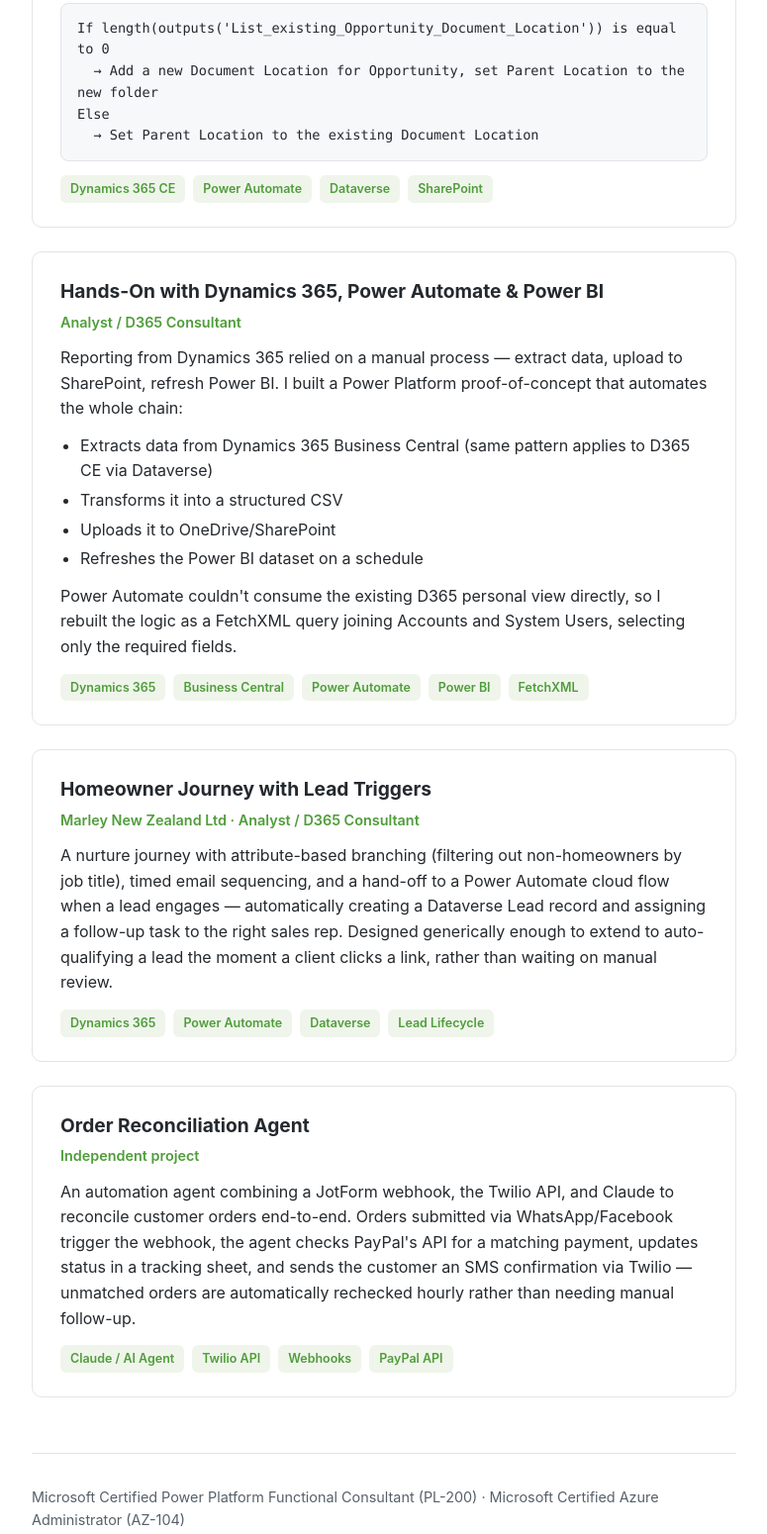
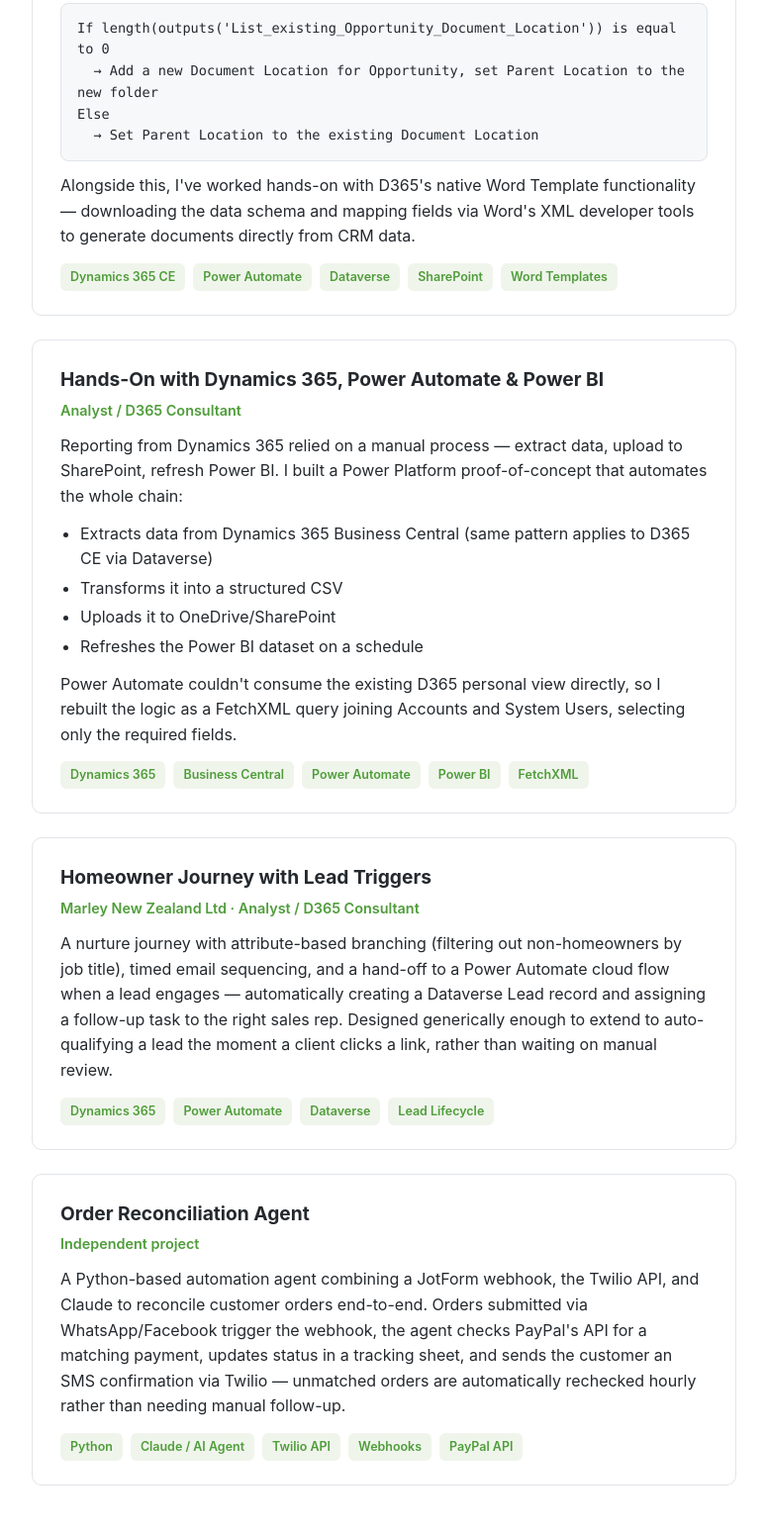
Before and after one commit to CappucinoManiac/anita-kuang-portfolio, a plain HTML site: page index.html in a window 1280 px wide. Shown: the part 734-2284 px from the top of the page at 99% size, without its empty margins (252-1027 px from the left). Drawn offline with Linux system fonts and the light colour scheme.

Commit message:
Add files via upload

```diff
--- a/index.html
+++ b/index.html
@@ -152,11 +152,13 @@
   &rarr; Add a new Document Location for Opportunity, set Parent Location to the new folder
 Else
   &rarr; Set Parent Location to the existing Document Location</code>
+    <p>Alongside this, I've worked hands-on with D365's native Word Template functionality &mdash; downloading the data schema and mapping fields via Word's XML developer tools to generate documents directly from CRM data.</p>
     <div class="tags">
       <span class="tag">Dynamics 365 CE</span>
       <span class="tag">Power Automate</span>
       <span class="tag">Dataverse</span>
       <span class="tag">SharePoint</span>
+      <span class="tag">Word Templates</span>
     </div>
   </div>
 
@@ -195,8 +197,9 @@
   <div class="project">
     <h3>Order Reconciliation Agent</h3>
     <div class="role">Independent project</div>
-    <p>An automation agent combining a JotForm webhook, the Twilio API, and Claude to reconcile customer orders end-to-end. Orders submitted via WhatsApp/Facebook trigger the webhook, the agent checks PayPal's API for a matching payment, updates status in a tracking sheet, and sends the customer an SMS confirmation via Twilio &mdash; unmatched orders are automatically rechecked hourly rather than needing manual follow-up.</p>
+    <p>A Python-based automation agent combining a JotForm webhook, the Twilio API, and Claude to reconcile customer orders end-to-end. Orders submitted via WhatsApp/Facebook trigger the webhook, the agent checks PayPal's API for a matching payment, updates status in a tracking sheet, and sends the customer an SMS confirmation via Twilio &mdash; unmatched orders are automatically rechecked hourly rather than needing manual follow-up.</p>
     <div class="tags">
+      <span class="tag">Python</span>
       <span class="tag">Claude / AI Agent</span>
       <span class="tag">Twilio API</span>
       <span class="tag">Webhooks</span>
```
